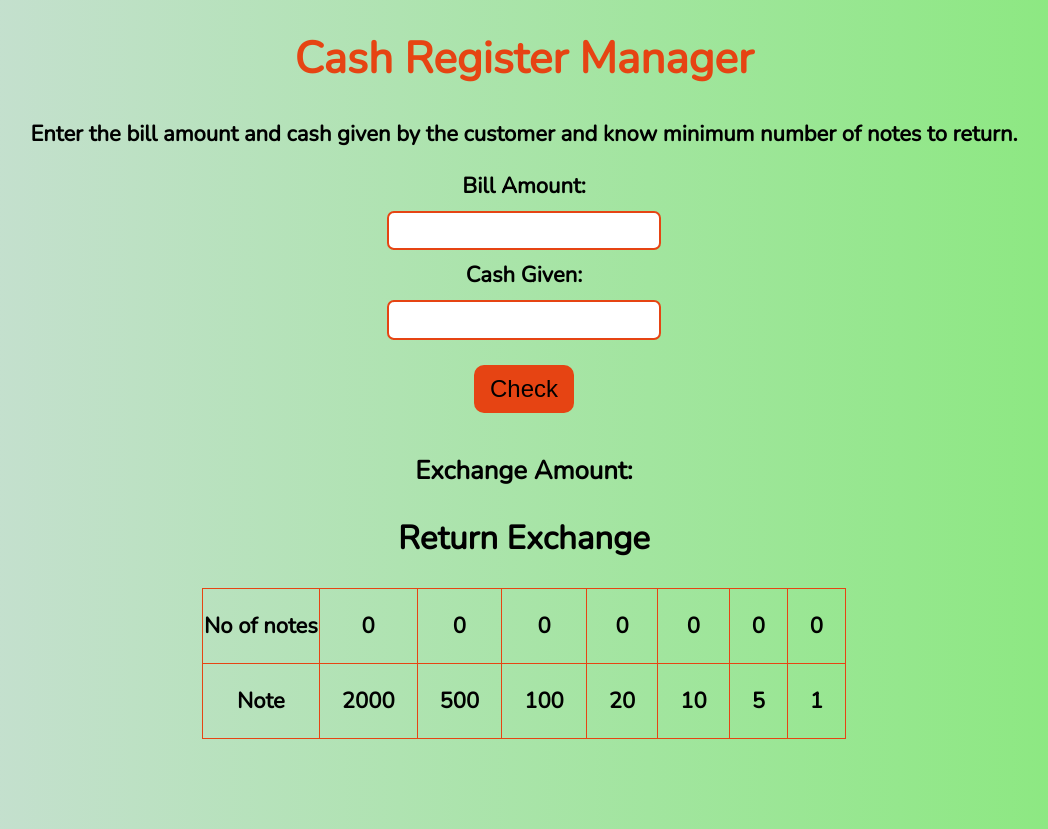
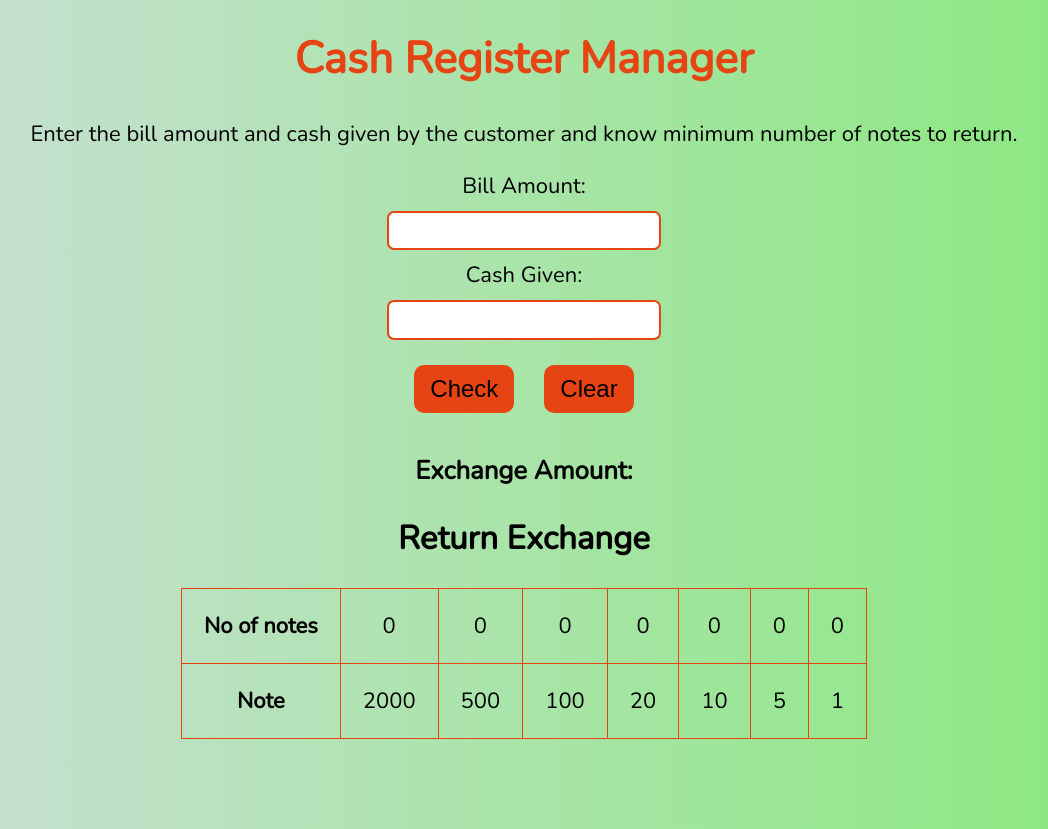
Before and after one commit to prkm93/neogcamp-cash-register, a React (Create React App) app: page / in a window 1280 px wide. Shown: the whole page, without its empty margins (116-1164 px from the left). Built offline with nearby package versions, Linux system fonts and the light colour scheme.

Commit message:
added all features

```diff
--- a/src/App.css
+++ b/src/App.css
@@ -2,7 +2,7 @@
 .App {
   text-align: center;
   font-size: 22px;
-  font-weight: 600;
+  font-weight: 500;
   font-family: 'Nunito', sans-serif;
 }
 h1{
@@ -36,4 +36,9 @@ table,tr,td{
   border: 1px solid rgb(230, 68, 19);;
   border-collapse: collapse;
   padding: 22px;
+  font-weight: 500;
 }
+th{
+  padding: 22px;
+  font-weight: bolder;
+}
--- a/src/App.js
+++ b/src/App.js
@@ -2,6 +2,91 @@ import React, {useState, useRef} from 'react';
 import './App.css';
 
 function App() {
+
+  const [billAmount, setBillAmount] = useState('');
+  const [cashGiven, setCashGiven] = useState('');
+  const [exchangeAmount, setExchangeAmount] = useState('');
+  const [notes, setNotes] = useState({
+    "2000": 0,
+    "500": 0,
+    "100": 0,
+    "20": 0,
+    "10": 0,
+    "5": 0,
+    "1": 0
+  })
+
+  const exchangeHandler = () => {
+    let a = billAmount;
+    let b = cashGiven;
+    let diff;
+    if ((b-a) > 0) {
+      diff= b - a;
+      setExchangeAmount(diff);
+    } else {
+      setExchangeAmount("Do you wanna wash plates?");
+    }
+
+    let tempExchangeAmount = diff;
+    let tempNotes = notes;
+    console.log(exchangeAmount);
+
+    if ((tempExchangeAmount >= 2000) && Math.floor(tempExchangeAmount/2000)>0) {
+      tempNotes["2000"] = Math.floor(tempExchangeAmount/2000);
+      console.log(tempExchangeAmount);
+      tempExchangeAmount = tempExchangeAmount - Math.floor(tempExchangeAmount/2000)*2000;
+    }
+
+    if ((tempExchangeAmount >= 500) && Math.floor(tempExchangeAmount)/500){
+      tempNotes["500"] = Math.floor(tempExchangeAmount/500);
+      tempExchangeAmount = tempExchangeAmount - Math.floor(tempExchangeAmount/500)*500;
+    }
+
+    if ((tempExchangeAmount >= 100) && Math.floor(tempExchangeAmount)/100){
+      tempNotes["100"] = Math.floor(tempExchangeAmount/100);
+      tempExchangeAmount = tempExchangeAmount - Math.floor(tempExchangeAmount/100)*100;
+    }
+
+    if ((tempExchangeAmount >= 20) && Math.floor(tempExchangeAmount)/20){
+      tempNotes["20"] = Math.floor(tempExchangeAmount/20);
+      tempExchangeAmount = tempExchangeAmount - Math.floor(tempExchangeAmount/20)*20;
+    }
+
+    if ((tempExchangeAmount >= 10) && Math.floor(tempExchangeAmount)/10){
+      tempNotes["10"] = Math.floor(tempExchangeAmount/10);
+      tempExchangeAmount = tempExchangeAmount - Math.floor(tempExchangeAmount/10)*10;
+    }
+
+    if ((tempExchangeAmount >= 5) && Math.floor(tempExchangeAmount)/5){
+      tempNotes["5"] = Math.floor(tempExchangeAmount/5);
+      tempExchangeAmount = tempExchangeAmount - Math.floor(tempExchangeAmount/5)*5;
+    }
+
+    if ((tempExchangeAmount >= 1) && Math.floor(tempExchangeAmount)/1){
+      tempNotes["1"] = Math.floor(tempExchangeAmount/1);
+      tempExchangeAmount = tempExchangeAmount - Math.floor(tempExchangeAmount/1)*1;
+    }
+    console.log(tempExchangeAmount);
+    console.log(tempNotes);
+
+    setNotes(tempNotes => tempNotes);
+  }
+
+  const resetHandler = () => {
+    setBillAmount("");
+    setCashGiven("");
+    setExchangeAmount("");
+    setNotes({
+      "2000": 0,
+      "500": 0,
+      "100": 0,
+      "20": 0,
+      "10": 0,
+      "5": 0,
+      "1": 0
+    });
+  }
+
   return (
     <div className="App">
       <h1>Cash Register Manager</h1>
@@ -10,40 +95,49 @@ function App() {
         <div className="bill-amount">
           <label htmlFor="billAmount">Bill Amount:</label>
           <br />
-          <input type="number" id="billAmount" className="input-box"/>
+          <input
+            type="number"
+            id="billAmount"
+            className="input-box"
+            value={billAmount}
+            onChange={(e) => setBillAmount(e.target.value)}
+          />
         </div>
         <div className="cash-given">
           <label htmlFor="cashGiven">Cash Given:</label>
           <br />
-          <input type="number" id="cashGiven" className="input-box"/>
+          <input
+            type="number"
+            id="cashGiven"
+            className="input-box"
+            value={cashGiven}
+            onChange={(e) => setCashGiven(e.target.value)}
+          />
         </div>
         <div>
-          <button className="btn-check">Check</button>
+          <button className="btn-check" onClick={exchangeHandler}>Check</button>
+          <button className="btn-check" onClick={resetHandler}>Clear</button>
         </div>
         <h3></h3>
-        <h3>Exchange Amount: </h3>
+        <h3>Exchange Amount: {exchangeAmount}</h3>
         <h2>Return Exchange</h2>
         <div className="exchange-table">
           <table>
             <tr>
               <th>No of notes</th>
-              <td>0</td>
-              <td>0</td>
-              <td>0</td>
-              <td>0</td>
-              <td>0</td>
-              <td>0</td>
-              <td>0</td>
+              {
+                Object.values(notes).reverse().map((note, i) => {
+                  return <td key={i}>{note}</td>
+                })
+              }
             </tr>
             <tr>
               <th>Note</th>
-              <td>2000</td>
-              <td>500</td>
-              <td>100</td>
-              <td>20</td>
-              <td>10</td>
-              <td>5</td>
-              <td>1</td>
+              {
+                Object.keys(notes).sort((a,b) => b-a).map((note, i) => {
+                  return <td key={i}>{note}</td>
+                })
+              }
             </tr>
           </table>
         </div>
```
